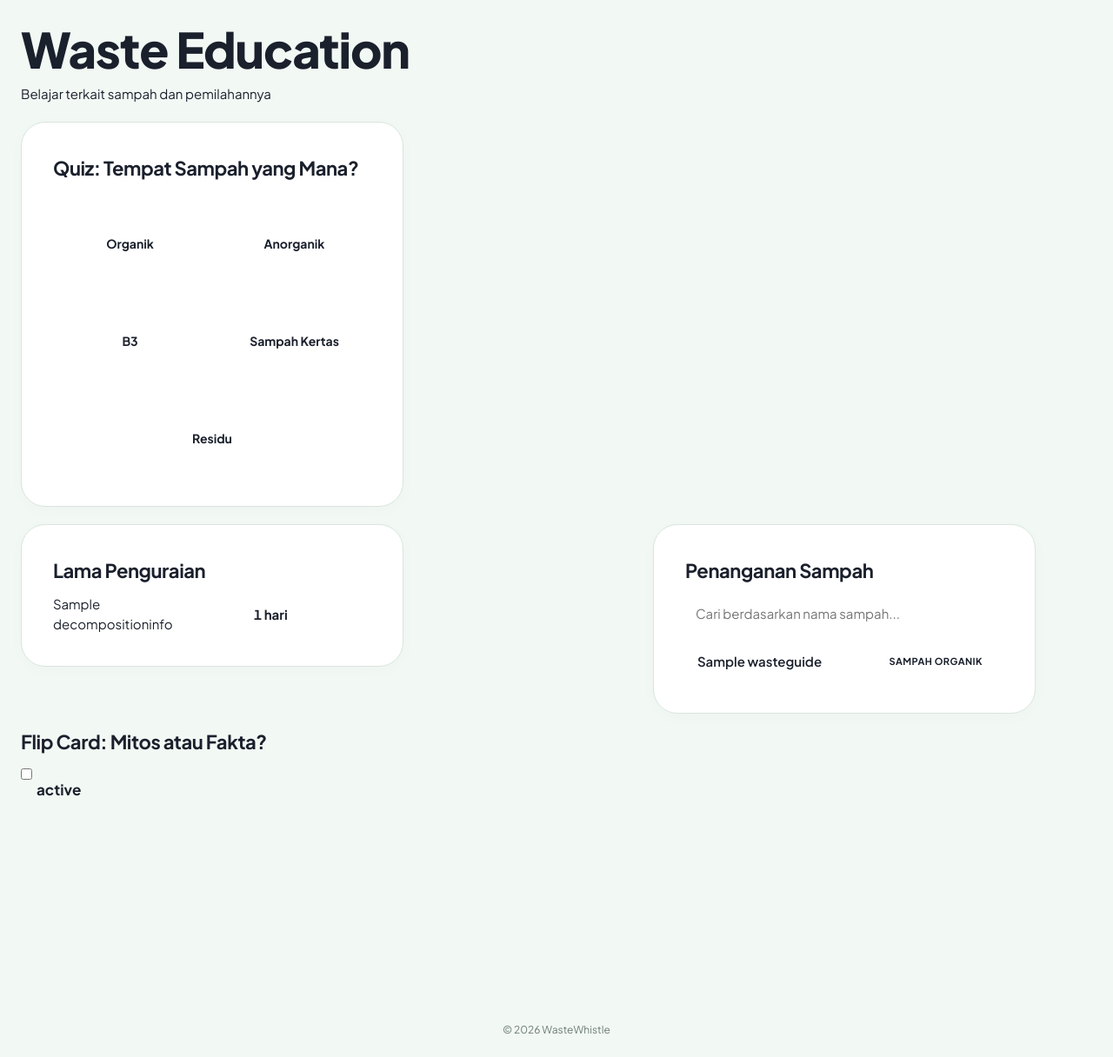
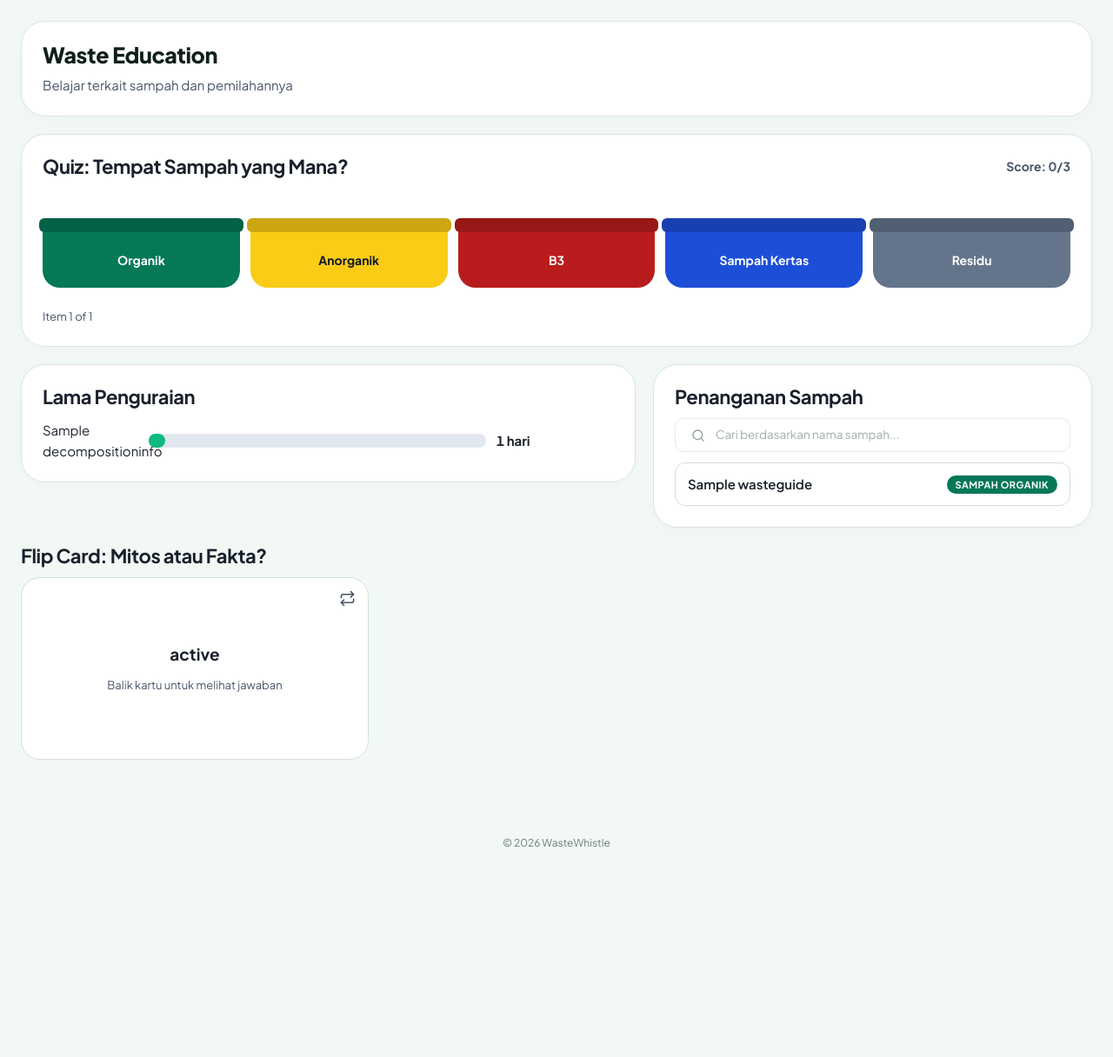
Before and after one commit to pbp-kelompok-b9/WasteWhistle, a Django app: page /education/ in a window 1280 px wide. Shown: the part 69-1285 px from the top of the page at 87% size. After the commit the page ends 1044 px from the top, so only its background shows below. Run offline with Django 5.2, Linux system fonts and the light colour scheme; a user stored in the database is signed in; tables that the repository leaves empty hold one stand-in row (values such as "Sample post").

Commit message:
feat: refine overall design and add javascript interactivity

```diff
--- a/education/views.py
+++ b/education/views.py
@@ -45,19 +45,22 @@ def show_edu(request):
     today = timezone.localdate()
 
     already_played = False
+    daily_score = None
     questions = []
 
     if request.user.is_authenticated:
-        already_played = QuizAttempt.objects.filter(
+        daily_score = QuizAttempt.objects.filter(
             user=request.user,
             attempt_date=today,
-        ).exists()
+        ).values_list("score", flat=True).first()
+        already_played = daily_score is not None
 
         if not already_played:
             questions = get_todays_questions(request)
 
     context = {
         "already_played": already_played,
+        "daily_score": daily_score,
         "questions": questions,
         "waste_guides": WasteGuide.objects.order_by("name"),
         "decomposition_infos": DecompositionInfo.objects.order_by("estimated_days"),
--- a/static/css/education.css
+++ b/static/css/education.css
@@ -23,8 +23,10 @@
 }
 
 .education-page h1 {
-    font-size: clamp(32px, 5vw, 56px);
+    font-size: 25px;
     font-weight: 800;
+    letter-spacing: -0.4px;
+    color: var(--ww-ink, var(--color-text));
 }
 
 .education-page h2 {
@@ -46,6 +48,10 @@
 .learn-heading {
     display: grid;
     gap: 8px;
+}
+
+.learn-heading h1 {
+    margin: 0;
 }
 
 .learn-subtitle {
@@ -118,6 +124,26 @@
     font-weight: 600;
 }
 
+.quiz-heading {
+    display: flex;
+    justify-content: space-between;
+    align-items: center;
+    gap: 16px;
+}
+
+.quiz-score-indicator {
+    flex: 0 0 auto;
+    color: var(--color-text-soft);
+    font-size: 14px;
+    font-weight: 700;
+}
+
+.quiz-completed {
+    margin: 12px 0 4px;
+    font-size: 20px;
+    font-weight: 750;
+}
+
 .quiz-progress {
     color: var(--color-text-soft);
     font-size: 13px;
@@ -140,8 +166,8 @@
 .bin {
     position: relative;
     flex: 1;
-    min-width: 120px;
-    min-height: 100px;
+    min-width: 90px;
+    min-height: 80px;
     padding: 30px 8px 14px;
     border: 0;
     border-radius: 6px 6px 20px 20px;
@@ -252,15 +278,19 @@
 /* --------------------------------------------------------------
    5. PENANGANAN SAMPAH (pencarian + daftar)
    -------------------------------------------------------------- */
-.search-input {
+.education-searchbar {
     width: 100%;
-    min-height: 48px;
-    padding: 10px 12px;
-    border: 1px solid var(--color-border);
+    margin: 12px 0;
     border-radius: 10px;
-    background-color: var(--color-surface);
-    color: var(--color-text);
-    font-size: 15px;
+}
+
+.education-searchbar input {
+    width: 100%;
+}
+
+.education-searchbar:focus-within {
+    border-color: #9aa9a2;
+    box-shadow: 0 0 0 2px rgba(11, 59, 46, 0.1);
 }
 
 /* Satu item panduan (bisa dibuka dan ditutup) */
@@ -339,9 +369,31 @@
 .flip-front {
     border: 1px solid var(--color-border);
     background-color: var(--color-surface);
-    font-size: 17px;
+    display: flex;
+    flex-direction: column;
+    justify-content: center;
+    align-items: center;
+    gap: 14px;
+    text-align: center;
+}
+
+.flip-icon {
+    position: absolute;
+    top: 14px;
+    right: 14px;
+    color: var(--color-text-soft);
+}
+
+.flip-statement {
+    font-size: 19px;
     font-weight: 700;
     line-height: 1.3;
+}
+
+.flip-hint {
+    color: var(--color-text-soft);
+    font-size: 13px;
+    font-weight: 400;
 }
 
 /* Sisi belakang: hijau gelap, awalnya terbalik.
@@ -404,3 +456,11 @@
         grid-template-columns: 1fr;
     }
 }
+
+@media (max-width: 540px) {
+    .quiz-heading {
+        align-items: flex-start;
+        flex-direction: column;
+        gap: 8px;
+    }
+}
--- /dev/null
+++ b/static/css/js/education.js
@@ -0,0 +1,280 @@
+/* Quiz: Which Bin? */
+function setupQuiz() {
+
+    /* Area bermain */
+    const playArea = document.getElementById("quiz-play");
+    if (playArea === null) {
+        return;
+    }
+
+    /* Ambil elemen-elemen yang akan diubah */
+    const progressText = document.getElementById("quiz-progress");
+    const itemText = document.getElementById("quiz-item");
+    const feedbackText = document.getElementById("quiz-feedback");
+    const nextButton = document.getElementById("quiz-next");
+    const resultBox = document.getElementById("quiz-result");
+    const scoreText = document.getElementById("quiz-score");
+    const scoreIndicator = document.getElementById("quiz-score-indicator");
+    const binButtons = document.querySelectorAll(".bin");
+
+    /* Ubah daftar <li> di #quiz-data menjadi daftar soal. */
+    const questionElements = document.querySelectorAll("#quiz-data li");
+    const questions = [...questionElements].map(function (element) {
+        return {
+            id: element.dataset.id,
+            item: element.textContent.trim(),
+            answer: element.dataset.answer,
+            tip: element.dataset.tip
+        };
+    });
+
+    if (playArea.dataset.canPlay !== "true") {
+        binButtons.forEach(function (button) { button.disabled = true; });
+    }
+
+    if (questions.length === 0) {
+        return;
+    }
+
+    /* Data yang berubah selama kuis berjalan */
+    let currentQuestion = 0;    // soal ke berapa (0 = soal pertama)
+    let score = 0;              // jumlah jawaban benar
+    let hasAnswered = false;    // sudah menjawab soal ini atau belum
+    const answers = {};
+
+    /* Tampilkan soal yang sedang aktif */
+    function showQuestion() {
+        const question = questions[currentQuestion];
+
+        progressText.textContent = "Item " + (currentQuestion + 1) + " of " + questions.length;
+        scoreIndicator.textContent = "Score: " + score + "/3";
+        itemText.textContent = question.item;
+
+        // Reset: sembunyikan penjelasan, aktifkan lagi semua tong
+        feedbackText.hidden = true;
+        nextButton.hidden = true;
+        hasAnswered = false;
+
+        binButtons.forEach(function (button) {
+            button.disabled = false;
+            button.classList.remove("is-correct");
+        });
+    }
+
+
+    /* Dipanggil saat pengguna mengklik salah satu tong */
+    function handleAnswer(chosenBin) {
+        // Kalau soal ini sudah dijawab, abaikan klik berikutnya
+        if (hasAnswered) {
+            return;
+        }
+        hasAnswered = true;
+
+        const question = questions[currentQuestion];
+        answers[question.id] = chosenBin;
+        const isCorrect = (chosenBin === question.answer);
+
+        if (isCorrect) {
+            score = score + 1;
+        }
+        scoreIndicator.textContent = "Score: " + score + "/3";
+
+        // Cari tulisan di tong yang benar
+        let correctLabel = question.answer;
+        binButtons.forEach(function (button) {
+            if (button.dataset.bin === question.answer) {
+                correctLabel = button.textContent;
+            }
+        });
+
+        // Tampilkan hasil + penjelasan cara menanganinya
+        if (isCorrect) {
+            feedbackText.textContent = "Correct. " + question.tip;
+        } else {
+            feedbackText.textContent = "Not quite. It goes in " + correctLabel + ". " + question.tip;
+        }
+        feedbackText.hidden = false;
+
+        // Matikan semua tong, beri garis pada tong yang benar
+        binButtons.forEach(function (button) {
+            button.disabled = true;
+
+            if (button.dataset.bin === question.answer) {
+                button.classList.add("is-correct");
+            }
+        });
+
+        // Tombol berikutnya berubah jadi "See score" di soal terakhir
+        const isLastQuestion = (currentQuestion === questions.length - 1);
+        nextButton.textContent = isLastQuestion ? "See score" : "Next item";
+        nextButton.hidden = false;
+    }
+
+
+    /* Pindah ke soal berikutnya, atau tampilkan skor kalau soal sudah habis */
+    function goToNext() {
+        currentQuestion = currentQuestion + 1;
+
+        if (currentQuestion < questions.length) {
+            showQuestion();
+        } else {
+            showResult();
+        }
+    }
+
+
+    /* Tampilkan skor akhir */
+    async function showResult() {
+        const submitUrl = playArea.dataset.submitUrl;
+        const csrfInput = document.querySelector(
+            "#quiz-csrf-form [name=csrfmiddlewaretoken]"
+        );
+
+        nextButton.disabled = true;
+        scoreText.textContent = "Saving your result...";
+
+        try {
+            const response = await fetch(submitUrl, {
+                method: "POST",
+                credentials: "same-origin",
+                headers: {
+                    "Content-Type": "application/json",
+                    "X-CSRFToken": csrfInput ? csrfInput.value : ""
+                },
+                body: JSON.stringify({ answers: answers })
+            });
+
+            const data = await response.json();
+
+            if (!response.ok) {
+                scoreText.textContent = data.error ||
+                    "Unable to save your quiz result. Please reload the page.";
+                resultBox.hidden = false;
+                nextButton.disabled = false;
+                return;
+            }
+
+            scoreText.textContent =
+                data.score + "/3";
+            scoreIndicator.textContent = "Score: " + data.score + "/3";
+
+            playArea.hidden = true;
+            resultBox.hidden = false;
+
+        } catch (error) {
+            console.error(error);
+            scoreText.textContent =
+                "Unable to connect to the server. Please try again.";
+            resultBox.hidden = false;
+            nextButton.disabled = false;
+        }
+    }
+
+    /* Hubungkan tombol-tombol dengan fungsi di atas */
+    binButtons.forEach(function (button) {
+        button.addEventListener("click", function () {
+            handleAnswer(button.dataset.bin);
+        });
+    });
+
+    nextButton.addEventListener("click", goToNext);
+
+    // Tampilkan soal pertama saat halaman dibuka
+    showQuestion();
+}
+
+
+/* Pencarian Waste Guide */
+function createGuideItem(guide) {
+    const item = document.createElement("details");
+    item.className = "guide-item";
+
+    // Baris judul: nama + badge kategori
+    const summary = document.createElement("summary");
+
+    const name = document.createElement("span");
+    name.className = "guide-name";
+    name.textContent = guide.name;
+
+    const badge = document.createElement("span");
+    badge.className = "category-badge category-" + guide.category;
+    badge.textContent = guide.category_display || guide.category;
+
+    summary.append(name, badge);
+
+    // Isi: deskripsi + cara menangani
+    const description = document.createElement("p");
+    description.textContent = guide.description;
+
+    const handling = document.createElement("p");
+    const handlingLabel = document.createElement("strong");
+    handlingLabel.textContent = "Cara menangani: ";
+    handling.append(handlingLabel, " " + guide.handling_instruction);
+
+    item.append(summary, description, handling);
+    return item;
+}
+
+
+/* Menampilkan satu pesan teks di kotak hasil (untuk "kosong" atau "error") */
+function showMessage(container, text) {
+    const message = document.createElement("p");
+    message.className = "text-soft";
+    message.textContent = text;
+    container.replaceChildren(message);
+}
+
+
+function setupGuideSearch() {
+    const searchInput = document.getElementById("guide-search");
+    const resultsBox = document.getElementById("guide-results");
+
+    if (searchInput === null || resultsBox === null) {
+        return;
+    }
+
+    // Alamat API dititipkan Django lewat atribut data-api-url
+    const apiUrl = resultsBox.dataset.apiUrl;
+    let timerId;
+
+    /* Minta data ke API lalu tampilkan */
+    async function loadGuides(keyword) {
+        try {
+            const url = new URL(apiUrl, window.location.origin);
+            url.searchParams.set("q", keyword);
+
+            const response = await fetch(url);
+            if (!response.ok) {
+                throw new Error("Failed to fetch waste guides");
+            }
+
+            const data = await response.json();
+
+            if (data.results.length === 0) {
+                showMessage(resultsBox, "No matching waste guides found.");
+                return;
+            }
+
+            // Bangun semua item, lalu ganti isi kotak hasil sekaligus
+            const items = data.results.map(createGuideItem);
+            resultsBox.replaceChildren(...items);
+
+        } catch (error) {
+            console.error(error);
+            showMessage(resultsBox, "Unable to load waste guides. Please try again.");
+        }
+    }
+
+    /* Setiap ketikan: batalkan timer lama, pasang timer baru */
+    searchInput.addEventListener("input", function () {
+        clearTimeout(timerId);
+
+        timerId = setTimeout(function () {
+            loadGuides(searchInput.value.trim());
+        }, 250);
+    });
+}
+
+
+setupQuiz();
+setupGuideSearch();
--- a/static/css/style.css
+++ b/static/css/style.css
@@ -1378,3 +1378,116 @@ body {
   .ww-route-bar { flex-wrap: wrap; }
   .ww-route-link { margin-left: 0; }
 }
+
+/* ---------- 1. Palet warna & ukuran ---------- */
+
+:root {
+  /* Warna dasar */
+  --color-background: #F2F8F4;   /* sama dengan warna body di atas */
+  --color-surface: #FFFFFF;      /* latar kartu / kotak putih */
+  --color-text: #0F172A;         /* teks utama */
+  --color-text-soft: #475569;    /* teks pendukung (abu) */
+  --color-border: #D3DCE3;       /* garis tepi */
+
+  /* Hijau utama */
+  --color-primary: #047857;
+  --color-primary-hover: #065F46;
+  --color-primary-dark: #064E3B;
+  --color-primary-light: #D1FAE5;
+  --color-on-primary: #FFFFFF;   /* teks di atas warna hijau */
+
+  /* Warna status */
+  --color-success: #10B981;      /* hijau */
+  --color-warning: #F59E0B;      /* kuning */
+  --color-danger: #EF4444;       /* merah */
+  --color-neutral-light: #E2E8F0;
+
+  /* Warna kategori sampah (tong kuis dan badge di halaman Education).
+     Nama di belakang (organik, b3, dst) = nilai category di database. */
+  --color-bin-organik: #047857;            /* hijau */
+  --color-bin-anorganik: #FACC15;          /* kuning */
+  --color-bin-anorganik-text: #0F172A;     /* teks gelap di atas kuning supaya terbaca */
+  --color-bin-b3: #B91C1C;                 /* merah */
+  --color-bin-kertas: #1D4ED8;             /* biru */
+  --color-bin-residu: #64748B;             /* abu-abu */
+
+  /* Sudut membulat */
+  --radius-small: 8px;
+  --radius-medium: 12px;
+  --radius-large: 16px;
+  --radius-xlarge: 22px;
+  --radius-pill: 999px;
+
+  /* Lebar maksimal isi halaman */
+  --page-width: 1280px;
+}
+
+/* ---------- 2. Kelas bantu ---------- */
+
+/* Elemen yang punya atribut "hidden" harus benar-benar hilang */
+[hidden] {
+  display: none !important;
+}
+
+/* Garis fokus untuk pengguna keyboard (hanya muncul saat navigasi pakai Tab) */
+:focus-visible {
+  outline: 3px solid var(--color-success);
+  outline-offset: 2px;
+}
+
+.text-soft {
+  color: var(--color-text-soft);
+  font-size: 13px;
+}
+
+/* Disembunyikan dari layar tapi tetap bisa dipakai keyboard / screen reader */
+.visually-hidden {
+  position: absolute;
+  width: 1px;
+  height: 1px;
+  opacity: 0;
+}
+
+/* ---------- 3. Tombol umum ---------- */
+
+.btn {
+  display: inline-flex;
+  align-items: center;
+  justify-content: center;
+  gap: 6px;
+  min-height: 44px;
+  padding: 0 20px;
+  border: 0;
+  border-radius: var(--radius-pill);
+  font-family: inherit;
+  font-size: 14px;
+  font-weight: 600;
+  text-decoration: none;
+  cursor: pointer;
+}
+
+.btn-primary {
+  background-color: var(--color-primary);
+  color: var(--color-on-primary);
+}
+
+.btn-primary:hover {
+  background-color: var(--color-primary-hover);
+}
+
+.btn:disabled {
+  opacity: 0.45;
+  cursor: not-allowed;
+}
+
+/* ---------- 4. Kartu lebar ----------
+   .card di atas adalah kartu FORM (login / landing), lebarnya maksimal 440px.
+   Untuk kartu isi halaman yang lebar, pakai dua class sekaligus:
+       <div class="card card-wide"> ... </div>
+   .card tetap dipakai supaya border, warna, dan sudutnya sama dengan
+   halaman lain; .card-wide hanya melepas batas lebar dan memperkecil padding. */
+
+.card-wide {
+  max-width: none;
+  padding: 24px;
+}
--- a/templates/education.html
+++ b/templates/education.html
@@ -15,7 +15,7 @@
     <!-- ==========================================================
          1. JUDUL HALAMAN
          ========================================================== -->
-    <section class="learn-heading">
+    <section class="learn-heading card card-wide">
         <h1>Waste Education</h1>
         <p class="learn-subtitle">Belajar terkait sampah dan pemilahannya</p>
     </section>
@@ -31,34 +31,18 @@
          Class "card card-wide" = kartu putih yang lebar (lihat style.css).
          ========================================================== -->
     <section class="card card-wide quiz" id="daily-quiz">
+        <div class="quiz-heading">
             <h2>Quiz: Tempat Sampah yang Mana?</h2>
-
-        {% if not user.is_authenticated %}
-            <p class="quiz-message">
-                Kamu perlu <a href="{% url 'login' %}">log in</a> untuk mengikuti kuis.
-            </p>
-
-        {% elif already_played %}
-            <p class="quiz-message">
-                Kamu sudah menyelesaikan kuis. Silakan kembali besok untuk kuis berikutnya!
-            </p>
-
-        {% elif not questions %}
-            <p class="quiz-message">Belum ada kuis yang tersedia.</p>
-
-        {% else %}
-
-            <!-- Area bermain: soal, tong, dan penjelasan. Isinya diatur education.js -->
-             <form id="quiz-csrf-form" hidden>
-               {% csrf_token %}
-            </form>
-            <div id="quiz-play"data-submit-url="{% url 'submit_quiz_api' %}">
-                <p class="quiz-progress" id="quiz-progress"></p>
-                <p class="quiz-item" id="quiz-item"></p>
-
-                <!-- Lima tong.
-                     data-bin harus SAMA dengan nilai category di model WasteGuide.
-                     Class bin-xxx menentukan warna (lihat education.css bagian 2). -->
+            <span class="quiz-score-indicator" id="quiz-score-indicator">Score: {{ daily_score|default:0 }}/3</span>
+        </div>
+        <br>
+        <ul id="quiz-data" hidden>
+            {% for question in questions %}<li data-id="{{ question.id }}" data-answer="{{ question.item.category }}" data-tip="{{ question.item.handling_instruction }}">{{ question.item.name }}</li>{% endfor %}
+        </ul>
+        <br>
+        <form id="quiz-csrf-form" hidden>{% csrf_token %}</form>
+        <div id="quiz-play" data-submit-url="{% url 'submit_quiz_api' %}"
+             data-can-play="{% if user.is_authenticated and not already_played and questions %}true{% else %}false{% endif %}">
             <div class="bins">
                 <button class="bin bin-organik" type="button" data-bin="organik">Organik</button>
                 <button class="bin bin-anorganik" type="button" data-bin="anorganik">Anorganik</button>
@@ -66,29 +50,19 @@
                 <button class="bin bin-kertas" type="button" data-bin="kertas">Sampah Kertas</button>
                 <button class="bin bin-residu" type="button" data-bin="residu">Residu</button>
             </div>
-
+            <br>
+            {% if not user.is_authenticated %}<p class="quiz-message">Kamu perlu <a href="{% url 'login' %}">log in</a> untuk mengikuti kuis.</p>
+            {% elif already_played %}<p class="quiz-completed">Kamu telah menyelesaikan kuis hari ini dengan skor: {{ daily_score|default:0 }}/3</p><p class="text-soft">Kembali besok untuk kuis selanjutnya.</p>
+            {% elif not questions %}<p class="quiz-message">Belum ada kuis yang tersedia.</p>
+            {% else %}<p class="quiz-progress" id="quiz-progress"></p>{% endif %}
             <p class="quiz-feedback" id="quiz-feedback" aria-live="polite" hidden></p>
             <button class="btn btn-primary" id="quiz-next" type="button" hidden>Item berikutnya</button>
         </div>
 
-            <!-- Skor akhir (tersembunyi sampai soal terakhir dijawab) -->
         <div id="quiz-result" hidden>
-                <p class="quiz-score" id="quiz-score"></p>
-                <p class="text-soft">Kembali besok untuk kuis berikutnya.</p>
+            <p class="quiz-completed">Kamu telah menyelesaikan kuis hari ini dengan skor: <span id="quiz-score"></span></p>
+            <p class="text-soft">Kembali besok untuk kuis selanjutnya.</p>
         </div>
-
-            <!-- Data soal untuk JavaScript (tidak tampil di layar).
-                 Satu <li> = satu soal. -->
-            <ul id="quiz-data" hidden>
-                {% for question in questions %}
-                    <li
-                        data-id="{{ question.id }}"
-                        data-answer="{{ question.item.category }}"
-                        data-tip="{{ question.item.handling_instruction }}">{{ question.item.name }}</li>
-                {% endfor %}
-            </ul>
-
-        {% endif %}
     </section>
 
 
@@ -125,9 +99,10 @@
         <div class="card card-wide" id="waste-guide">
             <h2>Penanganan Sampah</h2>
 
-            <input class="search-input" type="search" id="guide-search"
-                   aria-label="Cari sampah"
-                   placeholder="Cari berdasarkan nama sampah...">
+            <div class="ww-searchbar education-searchbar">
+                <svg width="16" height="16" viewBox="0 0 24 24" fill="none" stroke="currentColor" stroke-width="2" stroke-linecap="round" stroke-linejoin="round" aria-hidden="true"><circle cx="11" cy="11" r="8"/><path d="m21 21-4.3-4.3"/></svg>
+                <input type="search" id="guide-search" aria-label="Cari sampah" placeholder="Cari berdasarkan nama sampah...">
+            </div>
 
             <!-- data-api-url = alamat API, dibaca oleh education.js -->
             <div id="guide-results" data-api-url="{% url 'waste_guide_api' %}">
@@ -166,7 +141,11 @@
                     <label class="flip-card">
                         <input class="flip-toggle visually-hidden" type="checkbox">
 
-                        <span class="flip-front">{{ item.statement }}</span>
+                        <span class="flip-front">
+                            <svg class="flip-icon" width="19" height="19" viewBox="0 0 24 24" fill="none" stroke="currentColor" stroke-width="2" stroke-linecap="round" stroke-linejoin="round" aria-hidden="true"><path d="m17 2 4 4-4 4"/><path d="M3 11V9a3 3 0 0 1 3-3h15"/><path d="m7 22-4-4 4-4"/><path d="M21 13v2a3 3 0 0 1-3 3H3"/></svg>
+                            <span class="flip-statement">{{ item.statement }}</span>
+                            <span class="flip-hint">Balik kartu untuk melihat jawaban</span>
+                        </span>
 
                         <span class="flip-back">
                             <strong class="flip-verdict">
```
Lines whose indentation alone changed are shown as unchanged.
